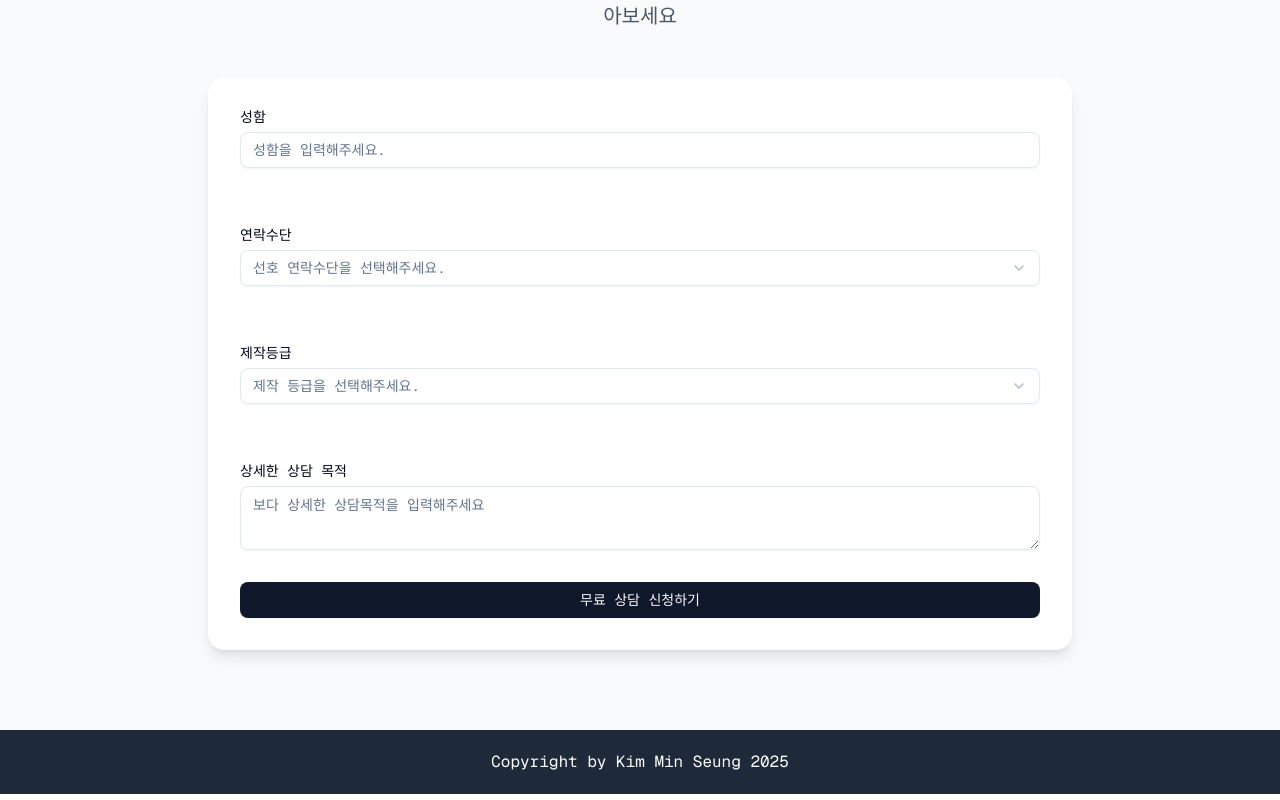
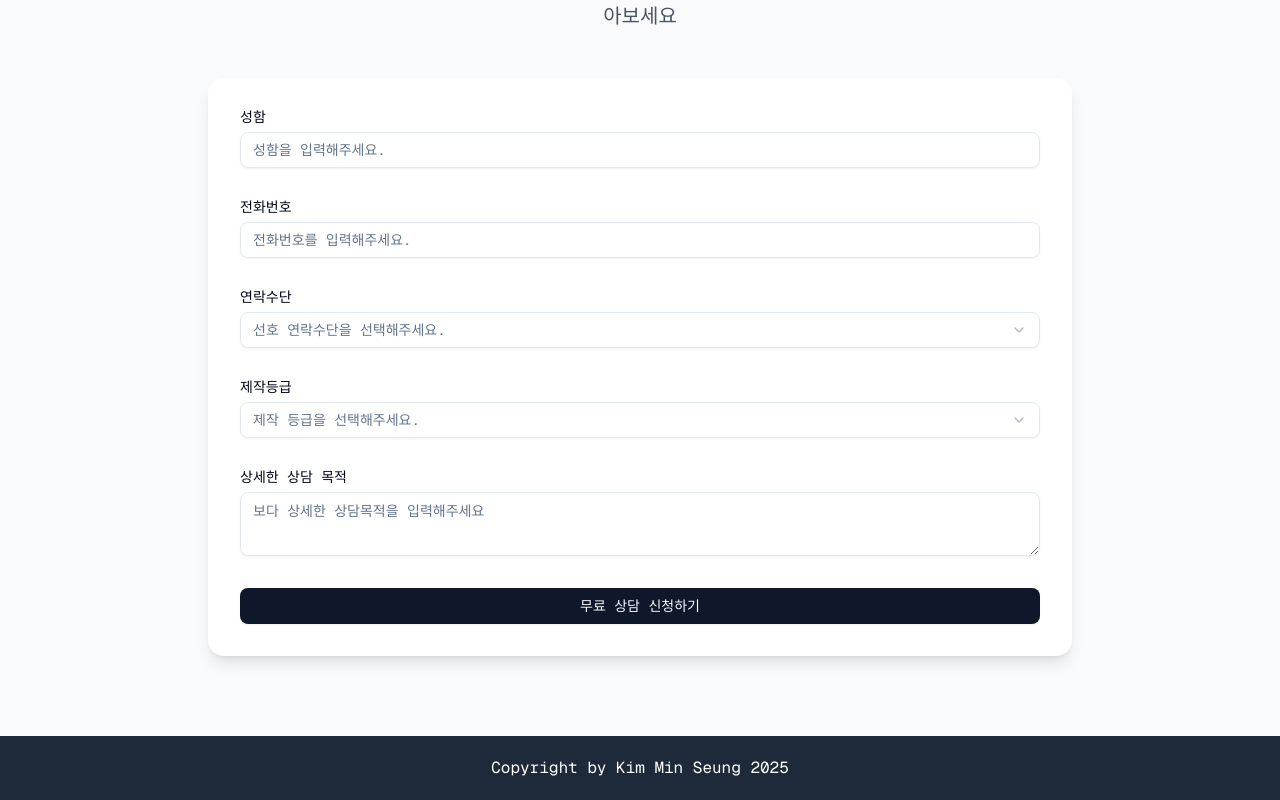
Before and after one commit to KMS9612/VisionPlace, a Next.js app: page / in a window 1280 px wide. Shown: the part 4386-5186 px from the top of the page. Built offline with nearby package versions, Linux system fonts and the light colour scheme.

Commit message:
fix: ctaForm에 전화번호 추가

```diff
--- a/package.json
+++ b/package.json
@@ -15,6 +15,7 @@
     "@radix-ui/react-slot": "^1.2.3",
     "class-variance-authority": "^0.7.1",
     "clsx": "^2.1.1",
+    "firebase": "^12.1.0",
     "googleapis": "^152.0.0",
     "lucide-react": "^0.525.0",
     "motion": "^12.20.2",
--- a/src/molecules/ctaForm.tsx
+++ b/src/molecules/ctaForm.tsx
@@ -20,6 +20,13 @@ const FORM_FIELD_ITEMS: FormFieldItemType = [
     type: "input",
     htmlFor: "name",
     id: "name",
+  },
+  {
+    label: "전화번호",
+    placeholder: "전화번호를 입력해주세요.",
+    type: "input",
+    htmlFor: "phoneNumber",
+    id: "phoneNumber",
   },
   // second row
   {
@@ -61,6 +68,7 @@ export default function CtaForm() {
 
   const formSchema = yup.object({
     name: yup.string().required("이름을 입력해주세요."),
+    phoneNumber: yup.string().required("전화번호를 입력해주세요."),
     messanger: yup.string().required("연락수단을 선택해주세요."),
     grade: yup.string().required("등급을 선택해주세요."),
     purposeDetail: yup.string().required("상세 목적을 입력해주세요."),
@@ -79,6 +87,7 @@ export default function CtaForm() {
       messanger: "",
       grade: "",
       purposeDetail: "",
+      phoneNumber: "",
     },
   });
 
--- /dev/null
+++ b/src/service/_api/fb.ts
@@ -0,0 +1,24 @@
+// src/service/_api/fb.ts
+
+import { initializeApp, getApps, getApp } from "firebase/app";
+import { getFirestore } from "firebase/firestore";
+import { getAuth } from "firebase/auth";
+
+// NEXT_PUBLIC_ 접두사를 사용해야 클라이언트 환경에서 변수를 읽을 수 있습니다.
+const firebaseConfig = {
+  apiKey: process.env.NEXT_PUBLIC_FIREBASE_API_KEY,
+  authDomain: process.env.NEXT_PUBLIC_FIREBASE_AUTH_DOMAIN,
+  projectId: process.env.NEXT_PUBLIC_FIREBASE_PROJECT_ID,
+  storageBucket: process.env.NEXT_PUBLIC_FIREBASE_STORAGE_BUCKET,
+  messagingSenderId: process.env.NEXT_PUBLIC_FIREBASE_MESSAGING_SENDER_ID,
+  appId: process.env.NEXT_PUBLIC_FIREBASE_APP_ID,
+};
+
+// 앱 중복 초기화 방지 코드
+const app = !getApps().length ? initializeApp(firebaseConfig) : getApp();
+
+// Firestore, Auth 인스턴스 생성 및 export
+const db = getFirestore(app);
+const auth = getAuth(app);
+
+export { app, db, auth };
--- a/src/type/components/cta/formField.type.ts
+++ b/src/type/components/cta/formField.type.ts
@@ -3,6 +3,7 @@ export type FormValueType = {
   messanger: string;
   grade: string;
   purposeDetail: string;
+  phoneNumber: string;
 };
 
 // 모든 필드의 기본 타입
```
Also changed, not shown: 1 other file (tests, documents, lock files or other folders).
